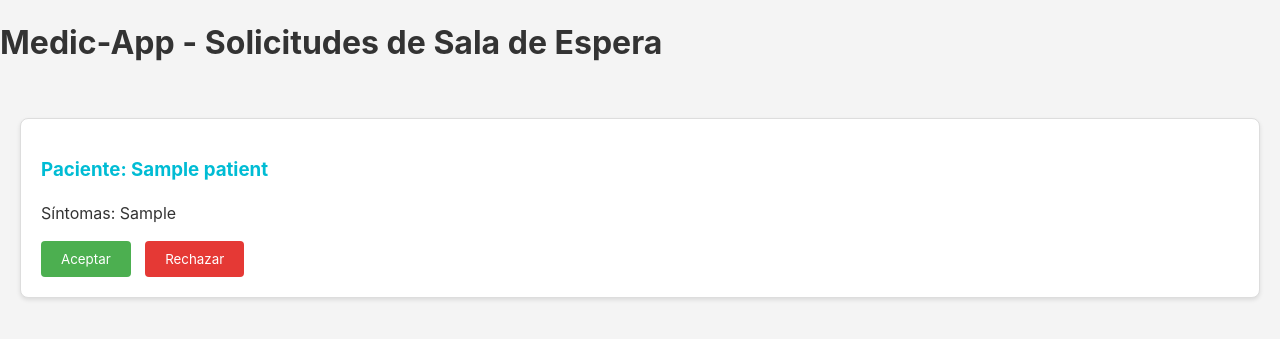
After one commit to ejextr/telemedicina, a Flask app: template templates/waiting_requests.html in a window 1280 px wide. The commit adds this page. Shown: the top 339 px of the page. Run offline with Flask 3, Linux system fonts and the light colour scheme; the template is opened without the code that fills it: values that come from a table or form of the project are taken from there, others are empty; tables that the repository leaves empty hold one stand-in row (values such as "Sample post").

Commit message:
Add waiting room feature: patients can enter waiting rooms for doctors on shift, doctors can accept/reject requests

```diff
--- a/flask_app.py
+++ b/flask_app.py
@@ -38,6 +38,15 @@ class Appointment(db.Model):
     reason = db.Column(db.Text, nullable=True)
     patient = db.relationship('Patient', backref=db.backref('appointments', lazy=True))
     doctor = db.relationship('User', backref=db.backref('appointments', lazy=True))
+
+class WaitingRoom(db.Model):
+    id = db.Column(db.Integer, primary_key=True)
+    patient_id = db.Column(db.Integer, db.ForeignKey('patient.id'), nullable=False)
+    doctor_id = db.Column(db.Integer, db.ForeignKey('user.id'), nullable=False)
+    symptoms = db.Column(db.Text, nullable=False)
+    status = db.Column(db.String(20), default='pending')  # pending, accepted, rejected
+    patient = db.relationship('Patient', backref=db.backref('waiting_rooms', lazy=True))
+    doctor = db.relationship('User', backref=db.backref('waiting_rooms', lazy=True))
 
 @login_manager.user_loader
 def load_user(user_id):
@@ -128,6 +137,58 @@ def toggle_shift():
     db.session.commit()
     return jsonify({'on_shift': current_user.on_shift})
 
+@app.route('/guardias')
+@login_required
+def guardias():
+    if current_user.role != 'patient':
+        return redirect(url_for('dashboard'))
+    doctors_on_shift = User.query.filter_by(role='doctor', on_shift=True).all()
+    return render_template('guardias.html', doctors=doctors_on_shift)
+
+@app.route('/enter_waiting_room/<int:doctor_id>', methods=['POST'])
+@login_required
+def enter_waiting_room(doctor_id):
+    if current_user.role != 'patient':
+        return jsonify({'error': 'Not a patient'}), 403
+    symptoms = request.form.get('symptoms')
+    if not symptoms:
+        return jsonify({'error': 'Symptoms required'}), 400
+    waiting = WaitingRoom(patient_id=current_user.id, doctor_id=doctor_id, symptoms=symptoms)
+    db.session.add(waiting)
+    db.session.commit()
+    doctor = User.query.get(doctor_id)
+    return jsonify({'message': f'Se ha solicitado entrar a la sala de espera del doctor {doctor.username}'})
+
+@app.route('/waiting_requests')
+@login_required
+def waiting_requests():
+    if current_user.role != 'doctor':
+        return redirect(url_for('dashboard'))
+    requests = WaitingRoom.query.filter_by(doctor_id=current_user.id, status='pending').all()
+    return render_template('waiting_requests.html', requests=requests)
+
+@app.route('/accept_waiting/<int:id>', methods=['POST'])
+@login_required
+def accept_waiting(id):
+    if current_user.role != 'doctor':
+        return jsonify({'error': 'Not a doctor'}), 403
+    waiting = WaitingRoom.query.get(id)
+    if waiting and waiting.doctor_id == current_user.id:
+        waiting.status = 'accepted'
+        db.session.commit()
+    return redirect(url_for('waiting_requests'))
+
+@app.route('/reject_waiting/<int:id>', methods=['POST'])
+@login_required
+def reject_waiting(id):
+    if current_user.role != 'doctor':
+        return jsonify({'error': 'Not a doctor'}), 403
+    waiting = WaitingRoom.query.get(id)
+    if waiting and waiting.doctor_id == current_user.id:
+        waiting.status = 'rejected'
+        db.session.commit()
+    return redirect(url_for('waiting_requests'))
+
 @app.route('/api/appointments', methods=['GET'])
 @login_required
 def api_appointments():
--- a/templates/dashboard.html
+++ b/templates/dashboard.html
@@ -154,7 +154,7 @@
         <h1>Medic-App</h1>
     </div>
     <div class="dashboard-grid">
-        <a href="#" class="dashboard-button">Guardias</a>
+        <a href="{{ url_for('guardias') }}" class="dashboard-button">Guardias</a>
         <a href="{{ url_for('appointments') }}" class="dashboard-button">Turnos</a>
         <a href="#" class="dashboard-button">Salas de Espera</a>
         <a href="#" class="dashboard-button">Historial</a>
--- a/templates/doctor_dashboard.html
+++ b/templates/doctor_dashboard.html
@@ -136,6 +136,11 @@
     </div>
     <div class="doctor-grid">
         <div class="card">
+            <h2>Solicitudes de Sala de Espera</h2>
+            <p>Revisa y gestiona solicitudes de pacientes.</p>
+            <a href="{{ url_for('waiting_requests') }}">Ver Solicitudes</a>
+        </div>
+        <div class="card">
             <h2>Mis Turnos</h2>
             <p>Gestiona tus citas médicas.</p>
             <a href="{{ url_for('appointments') }}">Ver Turnos</a>
--- /dev/null
+++ b/templates/waiting_requests.html
@@ -0,0 +1,66 @@
+<!DOCTYPE html>
+<html lang="en">
+<head>
+    <meta charset="UTF-8">
+    <meta name="viewport" content="width=device-width, initial-scale=1.0">
+    <title>Solicitudes de Sala de Espera - MedicApp</title>
+    <link rel="stylesheet" href="{{ url_for('static', filename='css/styles.css') }}">
+    <style>
+        .request-card {
+            background-color: var(--card);
+            border: 1px solid var(--border);
+            border-radius: 8px;
+            padding: 20px;
+            margin: 10px 0;
+            box-shadow: var(--shadow);
+        }
+        .request-card h3 {
+            color: var(--primary);
+        }
+        .buttons {
+            margin-top: 10px;
+        }
+        .accept-button {
+            background-color: #4CAF50;
+            color: white;
+            border: none;
+            padding: 10px 20px;
+            border-radius: 4px;
+            cursor: pointer;
+            margin-right: 10px;
+        }
+        .reject-button {
+            background-color: var(--danger);
+            color: white;
+            border: none;
+            padding: 10px 20px;
+            border-radius: 4px;
+            cursor: pointer;
+        }
+    </style>
+</head>
+<body>
+    <div class="header">
+        <h1>Medic-App - Solicitudes de Sala de Espera</h1>
+    </div>
+    <div style="padding: 20px;">
+        {% for request in requests %}
+        <div class="request-card">
+            <h3>Paciente: {{ request.patient.name }}</h3>
+            <p>Síntomas: {{ request.symptoms }}</p>
+            <div class="buttons">
+                <form action="{{ url_for('accept_waiting', id=request.id) }}" method="POST" style="display:inline;">
+                    <button type="submit" class="accept-button">Aceptar</button>
+                </form>
+                <form action="{{ url_for('reject_waiting', id=request.id) }}" method="POST" style="display:inline;">
+                    <button type="submit" class="reject-button">Rechazar</button>
+                </form>
+            </div>
+        </div>
+        {% endfor %}
+        {% if not requests %}
+        <p>No hay solicitudes pendientes.</p>
+        {% endif %}
+    </div>
+</body>
+</html>
```
Also changed, not shown: templates/guardias.html (added, +121 -0 lines).
